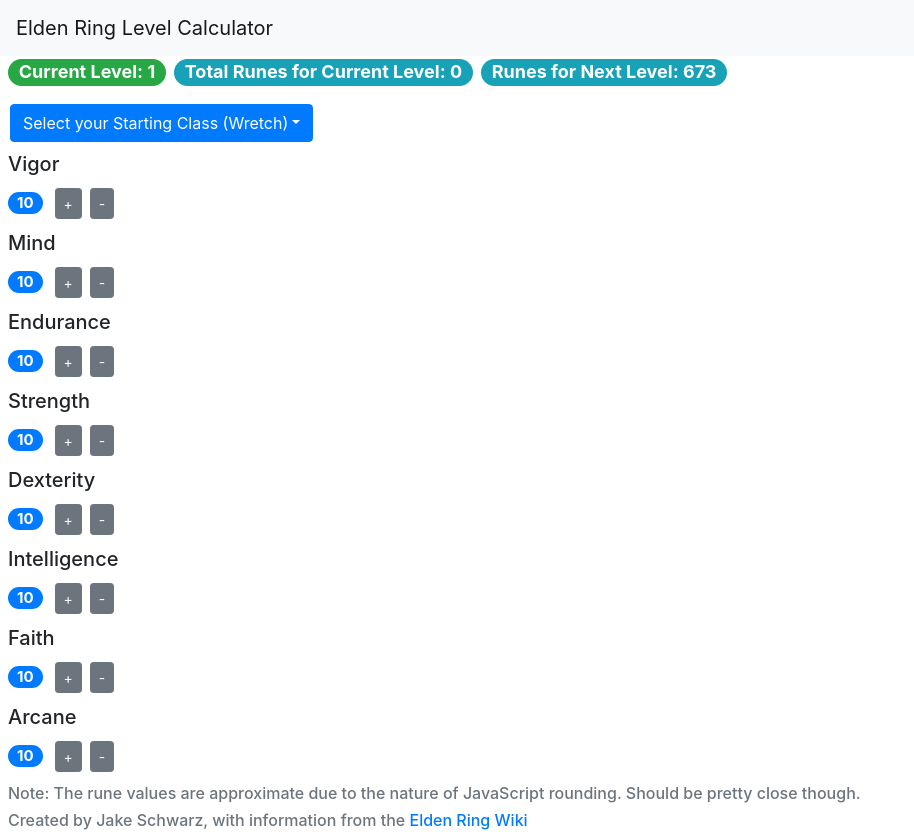
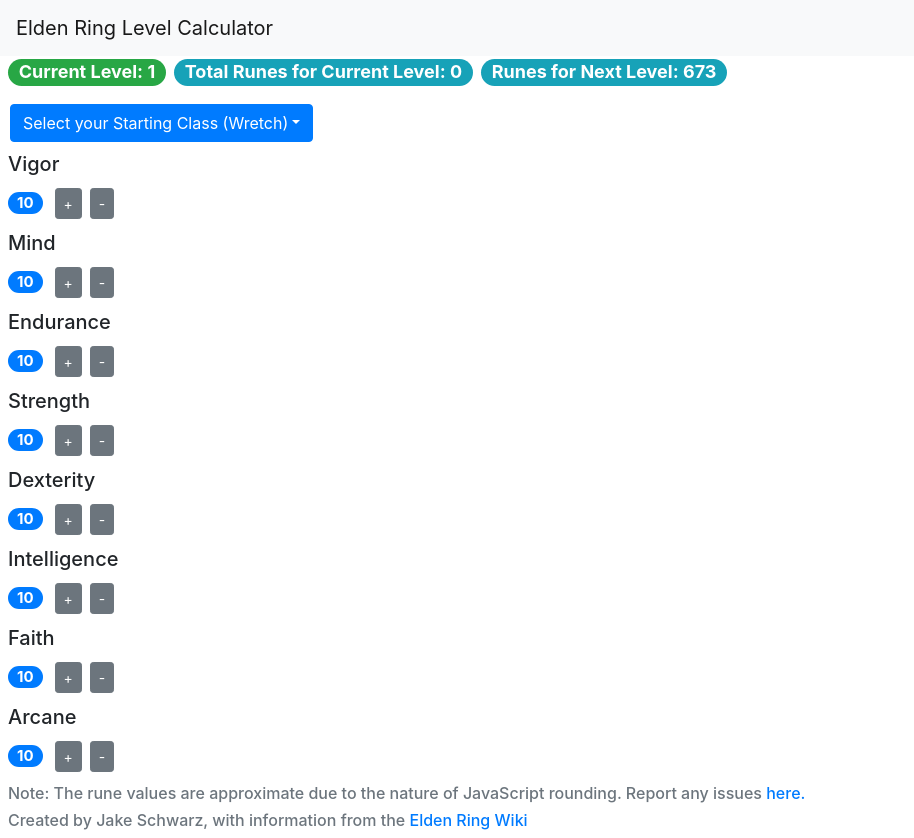
Before and after one commit to js075616/EldenRingCalculator, a React (Create React App) app: page / in a window 1280 px wide. Shown: the whole page, without its empty margins (0-914 px from the left). Built offline with nearby package versions, Linux system fonts and the light colour scheme.

Commit message:
Added issues link

```diff
--- a/src/App.js
+++ b/src/App.js
@@ -202,7 +202,10 @@
         />
         <h6 className="text-muted m-2">
           Note: The rune values are approximate due to the nature of JavaScript
-          rounding. Should be pretty close though.
+          rounding. Report any issues{" "}
+          <a href={"https://github.com/js075616/EldenRingCalculator/issues"}>
+            here.
+          </a>
         </h6>
         <h6 className="text-muted m-2">
           Created by Jake Schwarz, with information from the{" "}
```
